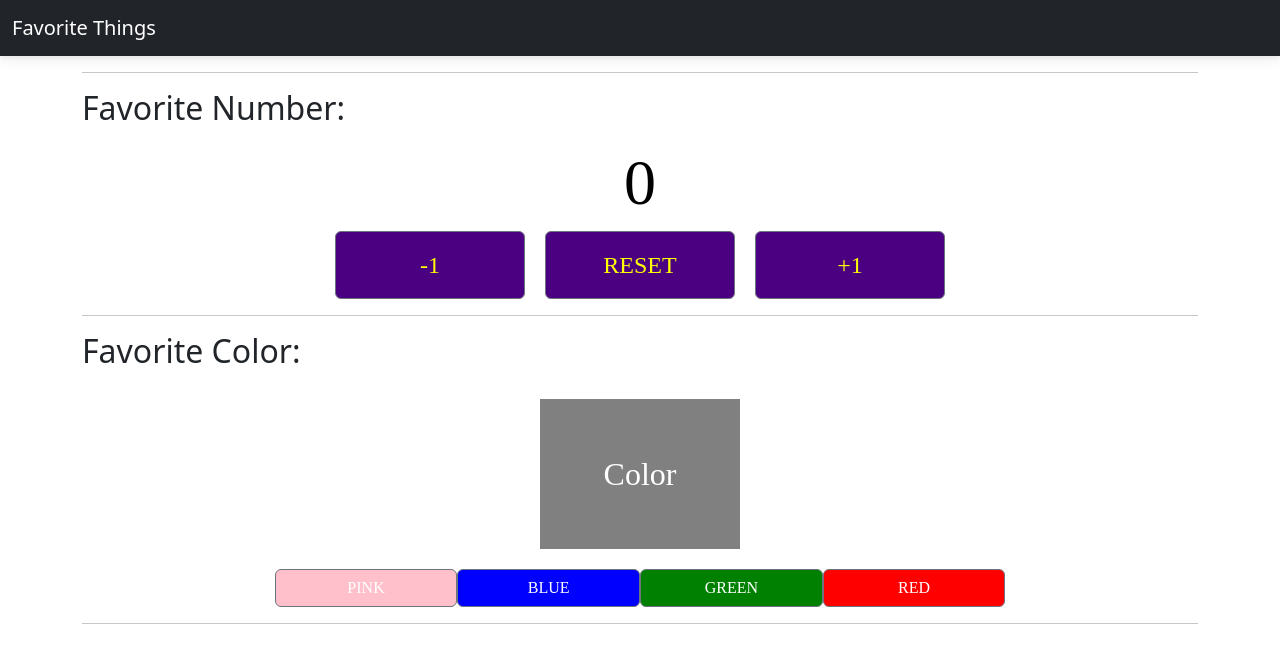
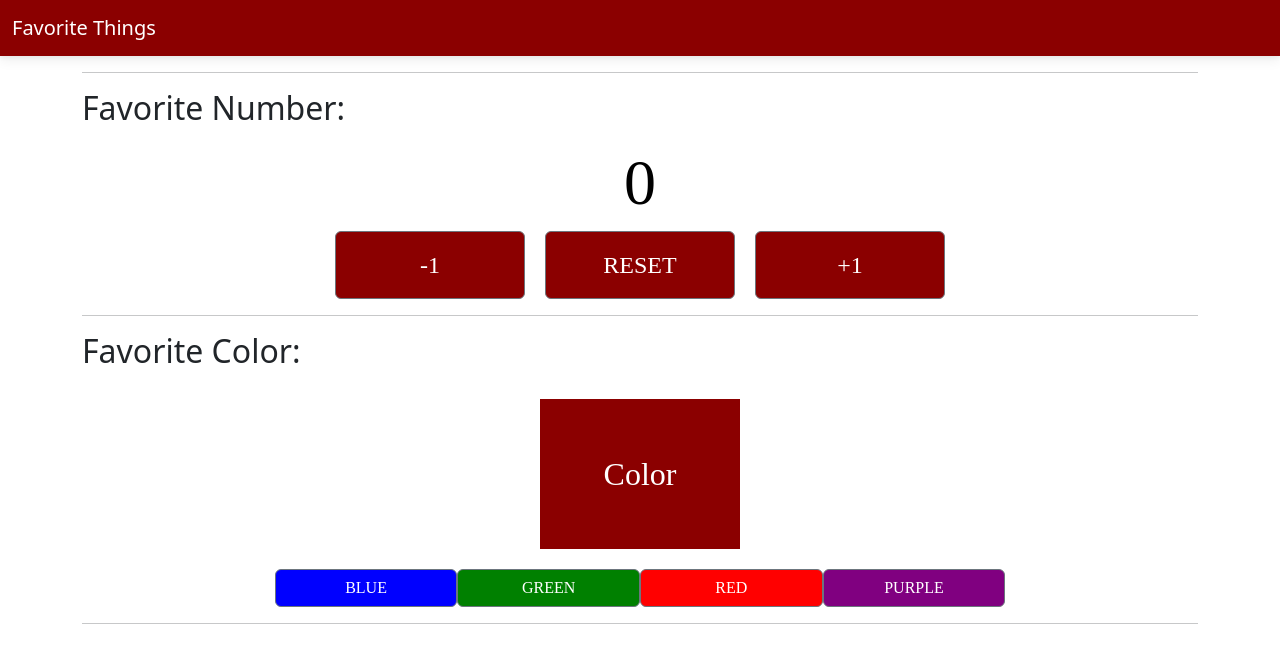
Before and after one commit to rhit-calviem/CSSE280, a plain HTML site: page HW1 - favorite Homework/public/index.html in a window 1280 px wide. Drawn offline with nearby package versions, Linux system fonts and the light colour scheme.

Commit message:
final hw1 with right colors

```diff
--- a/HW1 - favorite Homework/public/index.html
+++ b/HW1 - favorite Homework/public/index.html
@@ -13,7 +13,7 @@
         <link rel='stylesheet' href='https://cdnjs.cloudflare.com/ajax/libs/bootstrap/5.3.2/css/bootstrap.min.css' integrity='sha512-b2QcS5SsA8tZodcDtGRELiGv5SaKSk1vDHDaQRda0htPYWZ6046lr3kJ5bAAQdpV2mmA/4v0wQF9MyU6/pDIAg==' crossorigin='anonymous'/>
     </head>
     <body>
-        <nav class="navbar navbar-dark bg-dark">
+        <nav class="navbar navbar-dark bg-darkred">
             <div class="container-fluid">
                 <a class="navbar-brand" href="#">Favorite Things</a>
             </div>
@@ -39,10 +39,10 @@
                     </div>
                 </div>
                 <div class="button-group-color row g-1 justify-content-center">
-                    <button id="pinkButton" type="button" class="btn btn-secondary col-md-2">Pink</button>
                     <button id="blueButton" type="button" class="btn btn-secondary col-md-2">Blue</button>
                     <button id="greenButton" type="button" class="btn btn-secondary col-md-2">Green</button>
                     <button id="redButton" type="button" class="btn btn-secondary col-md-2"> Red</button>
+                    <button id="purpleButton" type="button" class="btn btn-secondary col-md-2">Purple</button>
                 </div>
             </div>
         <hr>
--- a/HW1 - favorite Homework/public/styles/main.css
+++ b/HW1 - favorite Homework/public/styles/main.css
@@ -8,9 +8,9 @@ body {
 }
 .button-group > button {
     font-size: 1.5em;
-    background-color: indigo;
+    background-color: darkred;
     padding:15px;
-    color: yellow;
+    color: white;
     margin-left: 10px;
     margin-right: 10px;
     font-family:'Times New Roman', Times, serif;
@@ -23,7 +23,7 @@ body {
 }
 #coloredBox {
     text-align: center;
-    background-color: grey;
+    background-color: darkred;
     line-height: 150px;
     width: 200px;
     color: white;
@@ -36,8 +36,8 @@ body {
     font-size: 1.5em;
 }
 
-#pinkButton {
-    background-color: pink;
+#purpleButton {
+    background-color: purple;
 }
 #blueButton {
     background-color: blue;
@@ -48,3 +48,6 @@ body {
 #redButton {
     background-color: red;
 }
+.navbar, .navbar-brand {
+    background-color: darkred;
+}
```
